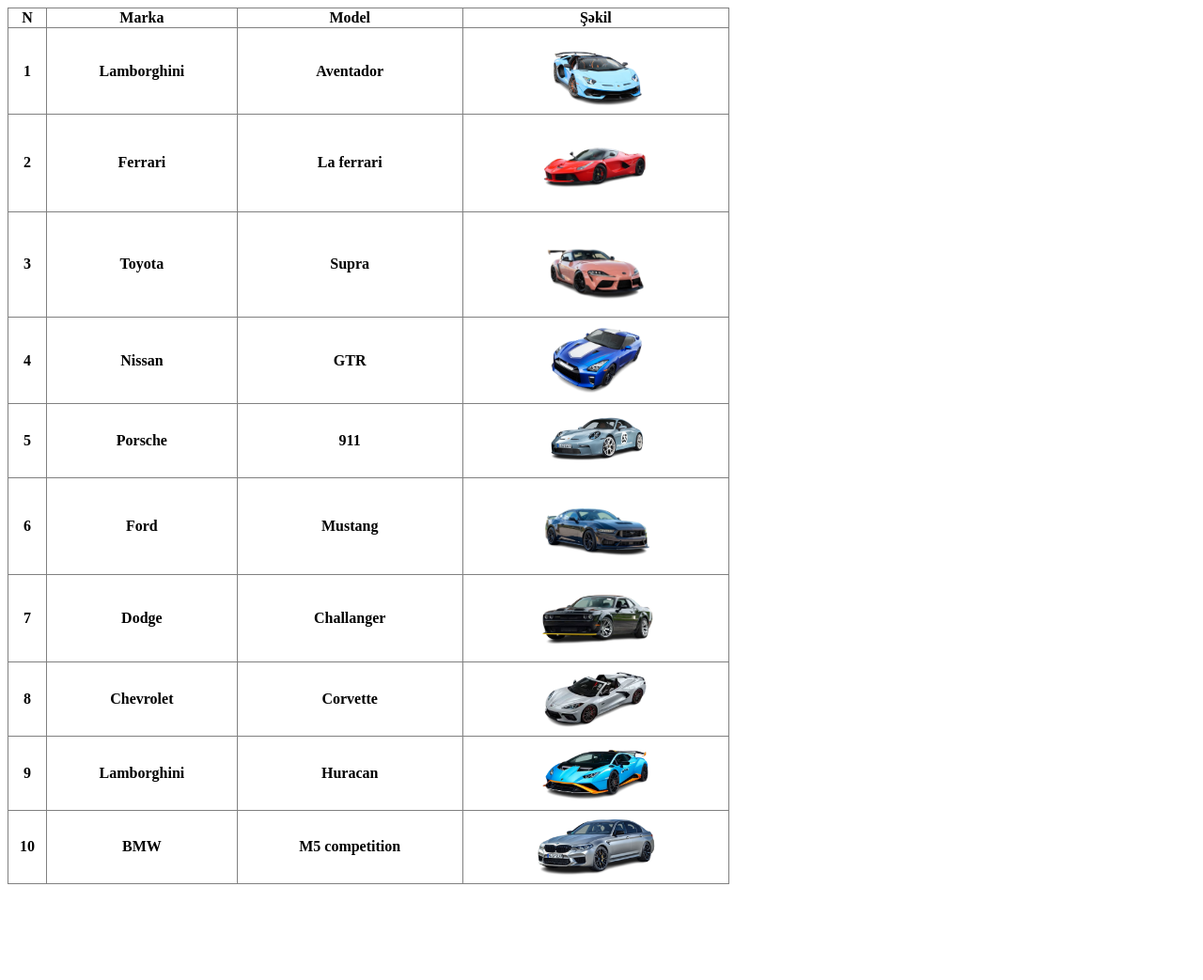
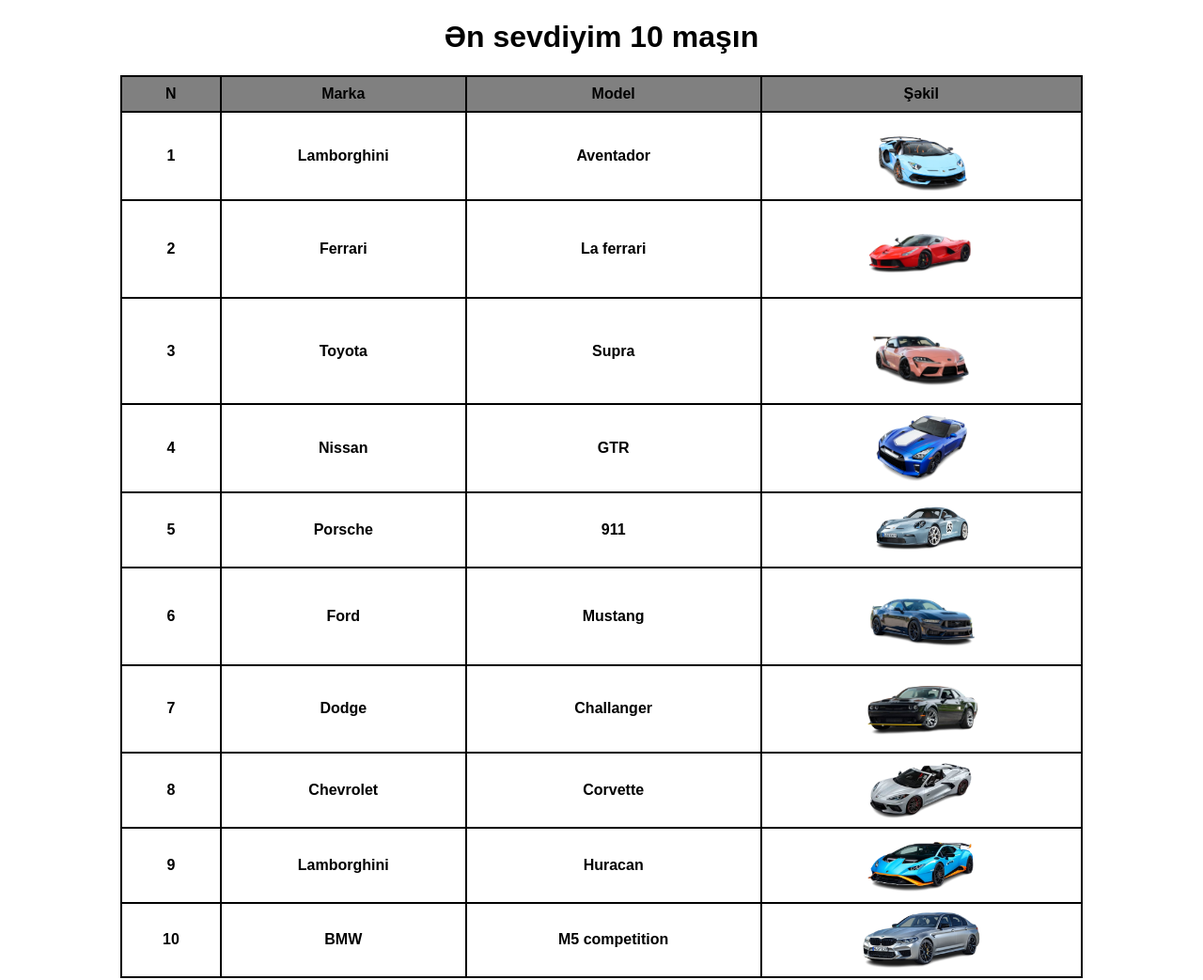
Before and after one commit to ilkin-huseynli/ilkin-huseynli-codes, a plain HTML site: page D21/Classwork 2/index.html in a window 1280 px wide. Shown: the whole page at 94% size. Before the commit the page ends 949 px from the top, so only its background shows below. Drawn offline with Linux system fonts and the light colour scheme.

Commit message:
table task homework

```diff
--- a/D21/Classwork 2/index.html
+++ b/D21/Classwork 2/index.html
@@ -7,6 +7,7 @@
     <link rel="stylesheet" href="./style.css">
 </head>
 <body>
+    <h1>Ən sevdiyim 10 maşın</h1>
     <table border="1">
         <thead>
             <tr>
@@ -18,7 +19,7 @@
         </thead>
         <tbody>
             <tr>
-                <th>1</th>
+                <th style="padding: 15px;">1</th>
                 <th>Lamborghini</th>
                 <th>Aventador</th>
                 <th><img src="./download (6).png" alt="Aventador"></th>
--- a/D21/Classwork 2/style.css
+++ b/D21/Classwork 2/style.css
@@ -5,4 +5,38 @@
 table{
     width: 60vw;
     border-collapse: collapse;
+    font-family: Arial, Helvetica, sans-serif;
+    margin: 0 auto;
+    width: 80vw;
 }
+
+h1{
+    text-align: center;
+    font-family: Arial, Helvetica, sans-serif;
+}
+
+h1:hover{
+    color: blue;
+}
+
+thead{
+    height: 3vw;
+    background-color: grey;
+}
+
+thead th:hover{
+    background-color: red;
+    cursor: no-drop;
+}
+
+img{
+    object-fit: cover;
+}
+
+th, td{
+    border: solid 2px black;
+}
+
+th:hover{
+    background-color: navy;
+}
```
